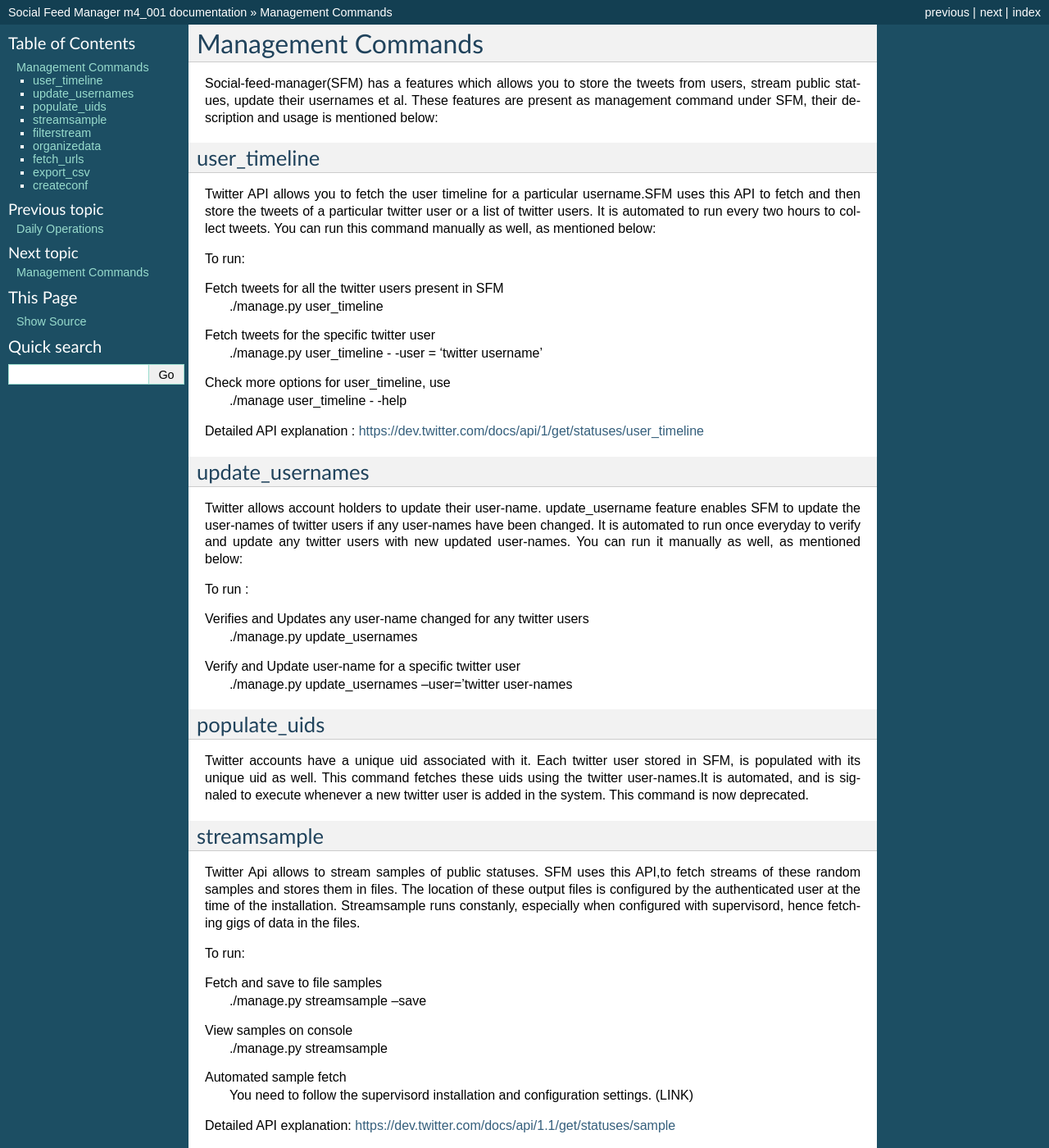
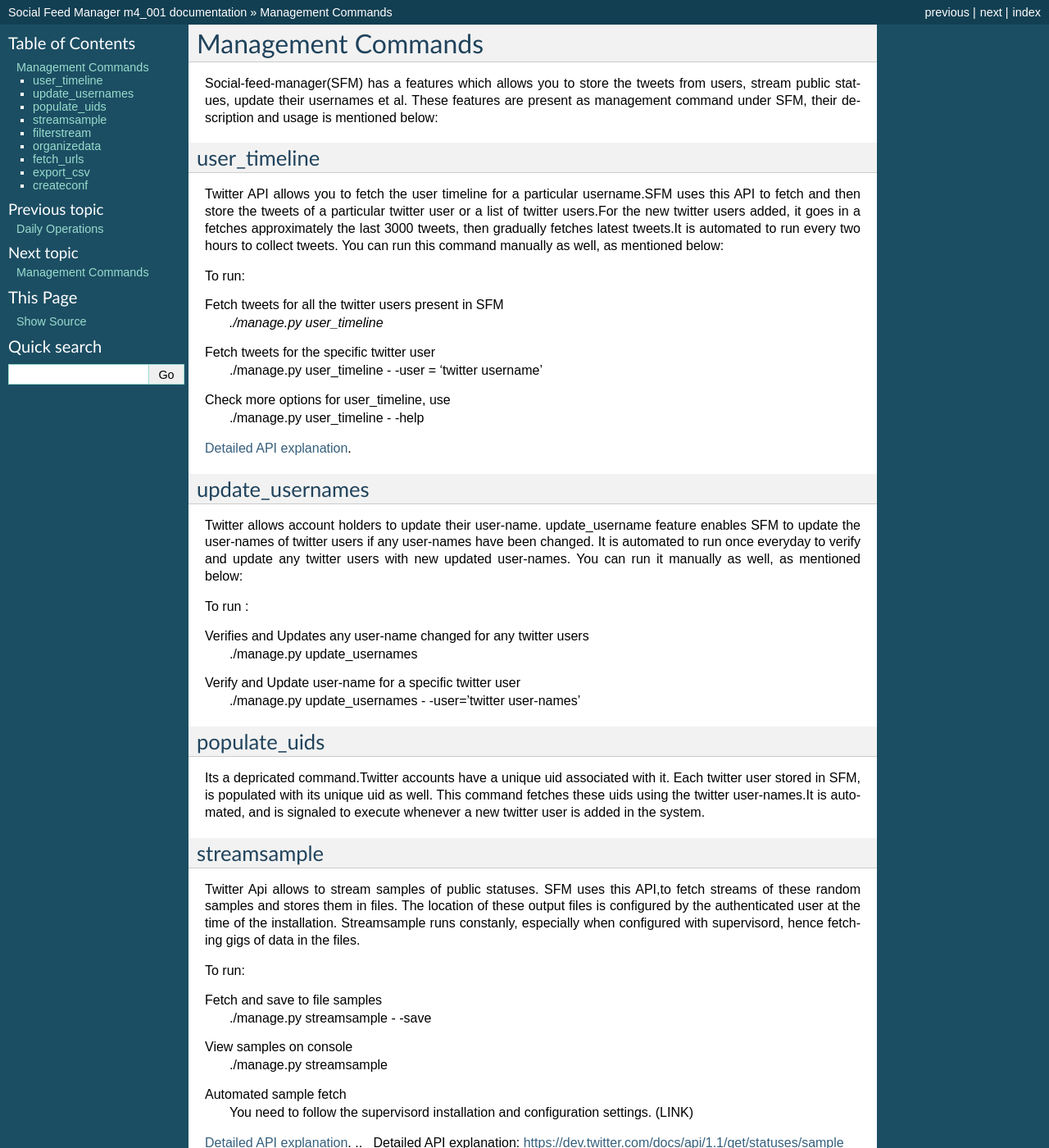
Before and after one commit to gwu-libraries/social-feed-manager, a Sphinx documentation site: the page built from docs/mgmt_commands.rst, in a window 1280 px wide and 1400 px high. Shown: the whole window at 82% size. Built offline with Sphinx 7.4.7, drawn with Linux system fonts in a browser that asks for light colours; pages that are not in the unit, such as notebooks, are missing from menus; some of the changed text lies outside the part shown.

Commit message:
changes for the hyperlinks

```diff
--- a/docs/mgmt_commands.rst
+++ b/docs/mgmt_commands.rst
@@ -6,21 +6,22 @@ Social-feed-manager(SFM) has a features which allows you to store the tweets fro
 
 user_timeline
 -------------
-Twitter API allows you to fetch the user timeline for a particular username.SFM uses this API to fetch and then store the tweets of a particular twitter user or a list of twitter users. It is automated to run every two hours to collect tweets. You can run this command manually as well, as mentioned below:
+Twitter API allows you to fetch the user timeline for a particular username.SFM uses this API to fetch and then store the tweets of a particular twitter user or a list of twitter users.For the new twitter users added, it goes in a fetches approximately the last 3000 tweets, then gradually fetches latest tweets.It is automated to run every two hours to collect tweets. You can run this command manually as well, as mentioned below:
 
 To run:
 
 Fetch tweets for all the twitter users present in SFM
-     ./manage.py user_timeline
+     `./manage.py user_timeline`
 
 Fetch tweets for the specific twitter user
      ./manage.py user_timeline - -user = 'twitter username'
 
 Check more options for user_timeline, use
-     ./manage user_timeline - -help
+     ./manage.py user_timeline - -help
 
-Detailed API explanation :
-https://dev.twitter.com/docs/api/1/get/statuses/user_timeline
+`Detailed API explanation`_.
+
+.. _Detailed API Explanation: https://dev.twitter.com/docs/api/1/get/statuses/user_timeline
 
 update_usernames
 ----------------
@@ -32,11 +33,11 @@ Verifies and Updates any user-name changed for any twitter users
      ./manage.py update_usernames
 
 Verify and Update user-name for a specific twitter user
-    ./manage.py update_usernames –user='twitter user-names
+    ./manage.py update_usernames - -user='twitter user-names'
 
 populate_uids
 --------------
-Twitter accounts have a unique uid associated with it. Each twitter user stored in SFM, is populated with its unique uid as well. This command fetches these uids using the twitter user-names.It is automated, and is signaled to execute whenever a new twitter user is added in the system. This command is now deprecated.
+Its a depricated command.Twitter accounts have a unique uid associated with it. Each twitter user stored in SFM, is populated with its unique uid as well. This command fetches these uids using the twitter user-names.It is automated, and is signaled to execute whenever a new twitter user is added in the system.
 
 streamsample
 ------------
@@ -45,7 +46,7 @@ Twitter Api allows to stream samples of public statuses. SFM uses this API,to fe
 To run:
 
 Fetch and save to file samples
-     ./manage.py streamsample –save
+     ./manage.py streamsample - -save
 
 View samples on console
      ./manage.py streamsample
@@ -53,8 +54,8 @@ View samples on console
 Automated sample fetch
       You need to follow the supervisord installation and configuration settings. (LINK)
 
-Detailed API explanation:
-https://dev.twitter.com/docs/api/1.1/get/statuses/sample
+`Detailed API explanation`_.
+.. _Detailed API explanation: https://dev.twitter.com/docs/api/1.1/get/statuses/sample
 
 filterstream
 ------------
@@ -69,7 +70,7 @@ Location- Returns public stream in a particular geographic location mentioned in
 
 To run:
 Fetch and save to file
-     ./manage.py filterstream –save
+     ./manage.py filterstream - -save
 
 View samples on console
      ./manage.py filterstream
@@ -77,8 +78,8 @@ View samples on console
 Automated filter sample fetch
       You need to follow the supervisord installation and configuration settings. (LINK)
 
-Detailed API explanation:
-https://stream.twitter.com/1.1/statuses/filter.json
+`Detailed API explanation`_.
+.. _Detailed API explanation:  https://stream.twitter.com/1.1/statuses/filter.json
 
 organizedata
 ------------
@@ -94,31 +95,32 @@ fetch_urls
 Fetch_urls is a feature in SFM, which allows you to store the urls in every tweet explicitly.You can view the expanded urls at admin page, under the twitteruseritemurl.
 Fetch_urls also provides you with options to mention as the criteria to fetch these urls. The options available are:
 
-1.Startdate -- The earliest date from where you want to fetch the urls
+* Startdate -- The earliest date from where you want to fetch the urls
 
-2.Enddate -- The latest date, untill which you want to fetch the urls
+* Enddate -- The latest date, untill which you want to fetch the urls
 
-3.twitteruser -- The specific twitter username you want to fetch the url for
+* twitteruser -- The specific twitter username you want to fetch the url for
 
-4.limit -- the limit in integers as to how many urls you will like to fetch
+* limit -- the limit in integers as to how many urls you will like to fetch
 
-5.refetch -- refetch the fetched urls.
+* refetch -- refetch the fetched urls.
 
 To run:
     ./manage.py fetch_urls
 
 export_csv
 ----------
-SFM allows you to save the tweets from every twitter username, in the form of csv reports.A detailed explanation of the report can be found at the Data Dictionary at the about page in SFM UI http://gwsfm-prod.wrlc.org/about/
+SFM allows you to save the tweets from every twitter username, in the form of csv reports.A detailed explanation of the report can be found at the Data Dictionary at `about page`
+.. _about page: http://gwsfm-prod.wrlc.org/about/
 The report can be downloaded from the SFM UI directly, otherwise you can use the command as mentioned below to extract reports.The various options which can be given as the criteria to extract the report are:
 
-1.start-date -- returns the tweets starting from the specified date.
+* start-date -- returns the tweets starting from the specified date.
 
-2.end-date -- returns the tweets ending at the specified date.
+* end-date -- returns the tweets ending at the specified date.
 
-3.twitter-user -- returns all the tweets for the specified date
+* twitter-user -- returns all the tweets for the specified date
 
-4.set-name -- allows you ro customise the file name of the csv report.
+* set-name -- allows you ro customise the file name of the csv report.
 
 To run:
 
@@ -131,7 +133,7 @@ Createconf command is used to create the configuration files.These conf files ar
 
 To run manually:
 
-    ./manage.py createconf --twitter-filter
+    ./manage.py createconf - -twitter-filter
 
 Read more about the superviord conf:
 LINK
```
